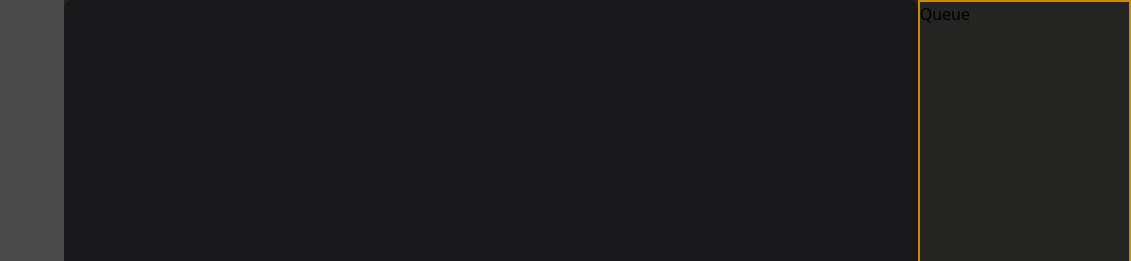
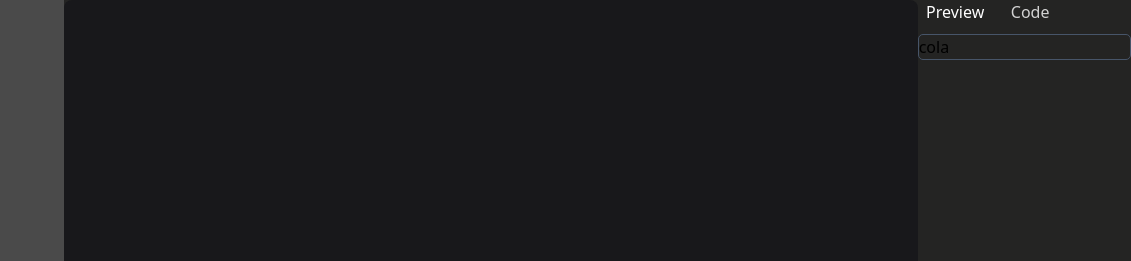
Before and after one commit to UNIZAR-30226-2024-03/unizar-30226-2024-03.github.io, an Astro site in the folder playbeat/: page / in a window 1280 px wide. Shown: the top 261 px of the page, 149-1280 px from the left. Built offline with nearby package versions, Linux system fonts and the light colour scheme; Astro itself is replaced by a stand-in of ours.

Commit message:
Refactor Queue component to use Tabs in sidebar

```diff
--- a/playbeat/src/components/Queue.astro
+++ b/playbeat/src/components/Queue.astro
@@ -1,3 +1,7 @@
-<div class=" border-2 border-yellow-600 w-full h-full">
-    <h1>Queue</h1>
+---
+import Tabs from "@components/Tabs.astro";
+---
+
+<div class=" border-b-2 border-[#242423] w-full h-full">
+    <Tabs subject="queue" component="sidebar"/>
 </div>
--- /dev/null
+++ b/playbeat/src/components/Tabs.astro
@@ -0,0 +1,102 @@
+---
+const tabsItem = [
+  { id: 'Preview', label: 'Preview', content: "Comp" },
+  { id: 'Code', label: 'Code', content: "Code" },
+];
+
+interface Props{
+    subject: string;
+    component: string;
+    class?: string;
+}
+
+const {subject, class:className} = Astro.props;
+
+---
+
+
+<div class="tabsNav ">
+  {tabsItem.map((tab, index)=> {
+    return   (
+
+      <input type="radio" name={"tabs"+subject} id={tab.id+subject}  checked={index == 0}>
+      <label for={tab.id+subject} >{tab.label}</label>
+
+    )
+  })}
+  {tabsItem.map((tab)=> {
+    return   (
+
+        <div class={className}>{tab.content == "Comp" ? <span>cola</span> : <span>historial</span>}</div>
+
+    )
+  })}
+</div>
+
+
+
+<style>
+
+/*Contiene todo el sistema de tabs*/
+.tabsNav{
+position: relative;
+
+}
+/*Las pestañas: cabecera inputs y labels*/
+.tabsNav {
+display:block;
+position:relative;
+width:100%;
+}
+
+.tabsNav  input{
+display:none;
+}
+.tabsNav  label{
+display:inline-block;
+position:relative;
+z-index:10;
+width: 75px;
+text-align: center;
+color: lightgray;
+margin-bottom: 10px;
+cursor: pointer;
+}
+/*Etiquetas de pestañas individuales*/
+.tabsNav label:nth-of-type(1){
+left: 0;
+}
+
+.tabsNav .div:nth-of-type(1) {
+  padding: 30px;
+}
+.tabsNav .div:nth-of-type(2) {
+  background-color: #1e1e1f;
+
+}
+
+/*Las pestañas contenido dentro de los tabs*/
+.tabsNav div{
+display:none;
+border: 1px solid #d6d4d4;
+text-align:justify;
+border-radius: 5px;
+--tw-border-opacity: 1;
+border-color: rgb(71 85 105 / var(--tw-border-opacity));
+}
+/*Etiquetas pulsadas*/
+.tabsNav  input:checked + label
+{
+color: white;
+border: 2px solid #;
+}
+
+.tabsNav input:nth-of-type(1):checked ~ div:nth-of-type(1){
+  display:block;
+
+}
+.tabsNav input:nth-of-type(2):checked ~ div:nth-of-type(2){
+  display:block;
+
+}
+</style>
```
